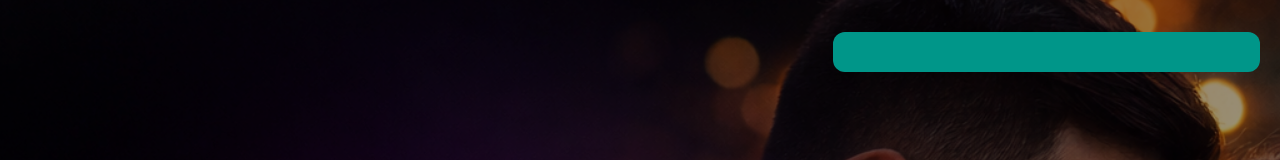
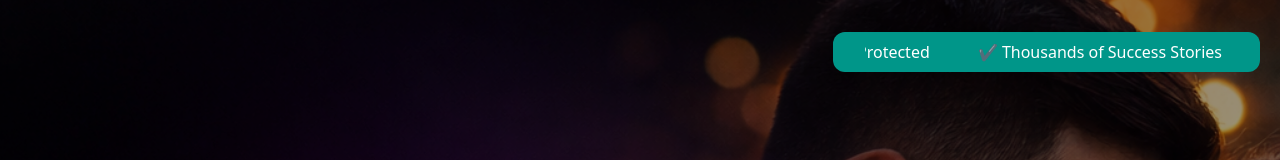
Before and after one commit to MH-liton-360/matrimony, a React (Vite) app: page / in a window 1280 px wide. Shown: the top 160 px of the page. Built offline with nearby package versions, Linux system fonts and the light colour scheme; no server answers.

Commit message:
marquee react set modify

```diff
--- a/src/pages/Landing/Landing.jsx
+++ b/src/pages/Landing/Landing.jsx
@@ -31,12 +31,14 @@ const Landing = () => {
             <div className="absolute inset-0 bg-black/40"></div>
 
             {/* Marquee - Top Right */}
-            <marquee className="absolute top-8 right-5 z-20 bg-teal-600 text-white px-8 py-2 rounded-xl max-w-1/3">
-                <span className="mr-12">✔ Verified Profiles</span>
-                <span className="mr-12">✔ Privacy Protected</span>
-                <span className="mr-12">✔ Thousands of Success Stories</span>
-                <span className="mr-12">✔ Trusted Matrimony Platform</span>
-            </marquee>
+            <div className="absolute top-8 right-5 z-20 bg-teal-600 text-white px-8 py-2 rounded-xl w-1/3">
+                <Marquee pauseOnHover={true} speed={50}>
+                    <span className="mr-12">✔ Verified Profiles</span>
+                    <span className="mr-12">✔ Privacy Protected</span>
+                    <span className="mr-12">✔ Thousands of Success Stories</span>
+                    <span className="mr-12">✔ Trusted Matrimony Platform</span>
+                </Marquee>
+            </div>
 
             {/* Content Card - Left Center */}
             <div className="relative z-10 bg-white rounded-xl shadow-xl w-full max-w-md p-6 text-center">
```
